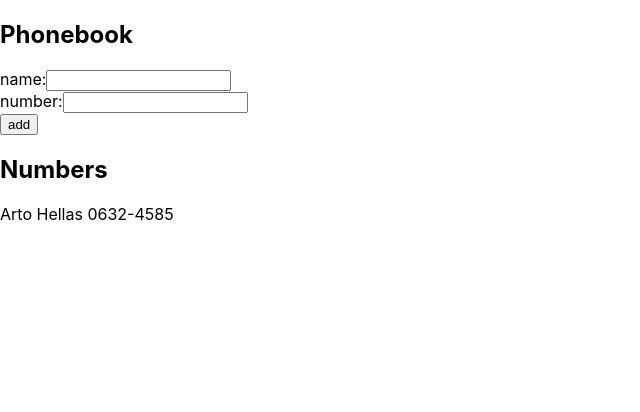
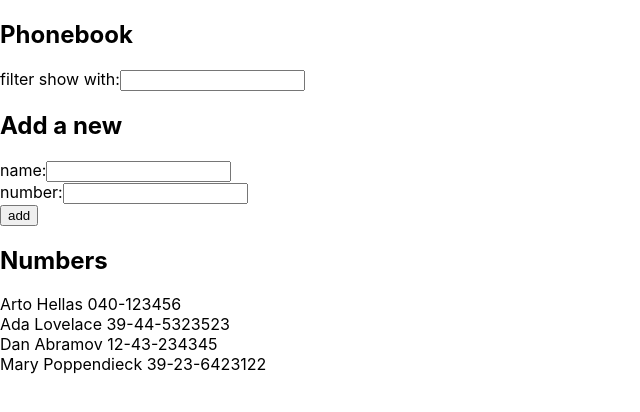
Before and after one commit to Allianation/fullstackopen-repository, a React (Create React App) app in the folder part2/phonebook/: page / in a window 1280 px wide. Shown: the top 412 px of the page, without its empty margins (0-640 px from the left). Built offline with nearby package versions, Linux system fonts and the light colour scheme.

Commit message:
Communicating with server: Exercise 2.9

```diff
--- a/part2/phonebook/src/App.js
+++ b/part2/phonebook/src/App.js
@@ -2,10 +2,14 @@ import React, { useState } from "react";
 
 const App = () => {
   const [persons, setPersons] = useState([
-    { name: "Arto Hellas", number: "0632-4585" },
+    { name: "Arto Hellas", number: "040-123456" },
+    { name: "Ada Lovelace", number: "39-44-5323523" },
+    { name: "Dan Abramov", number: "12-43-234345" },
+    { name: "Mary Poppendieck", number: "39-23-6423122" },
   ]);
   const [newName, setNewName] = useState("");
   const [newNumber, setNewNumber] = useState("");
+  const [searchName, setSearchName] = useState("");
 
   const handleChange = (event) => {
     const eventName = event.target.name;
@@ -14,6 +18,8 @@ const App = () => {
       setNewName(event.target.value);
     } else if (eventName === "number") {
       setNewNumber(event.target.value);
+    } else if (eventName === "search") {
+      setSearchName(event.target.value);
     }
   };
 
@@ -38,6 +44,16 @@ const App = () => {
   return (
     <div>
       <h2>Phonebook</h2>
+      <div>
+        filter show with:
+        <input
+          type="text"
+          onChange={handleChange}
+          value={searchName}
+          name="search"
+        />
+      </div>
+      <h2>Add a new</h2>
       <form onSubmit={handleSubmit}>
         <div>
           name:
@@ -64,11 +80,15 @@ const App = () => {
       <h2>Numbers</h2>
       <div>
         {persons.map((person) => {
-          return (
-            <div key={person.name}>
-              {person.name} {person.number}
-            </div>
-          );
+          if (person.name.toLocaleLowerCase().search(searchName.toLocaleLowerCase()) !== -1) {
+            return (
+              <div key={person.name}>
+                {person.name} {person.number}
+              </div>
+            );
+          } else {
+            return null;
+          }
         })}
       </div>
     </div>
```
